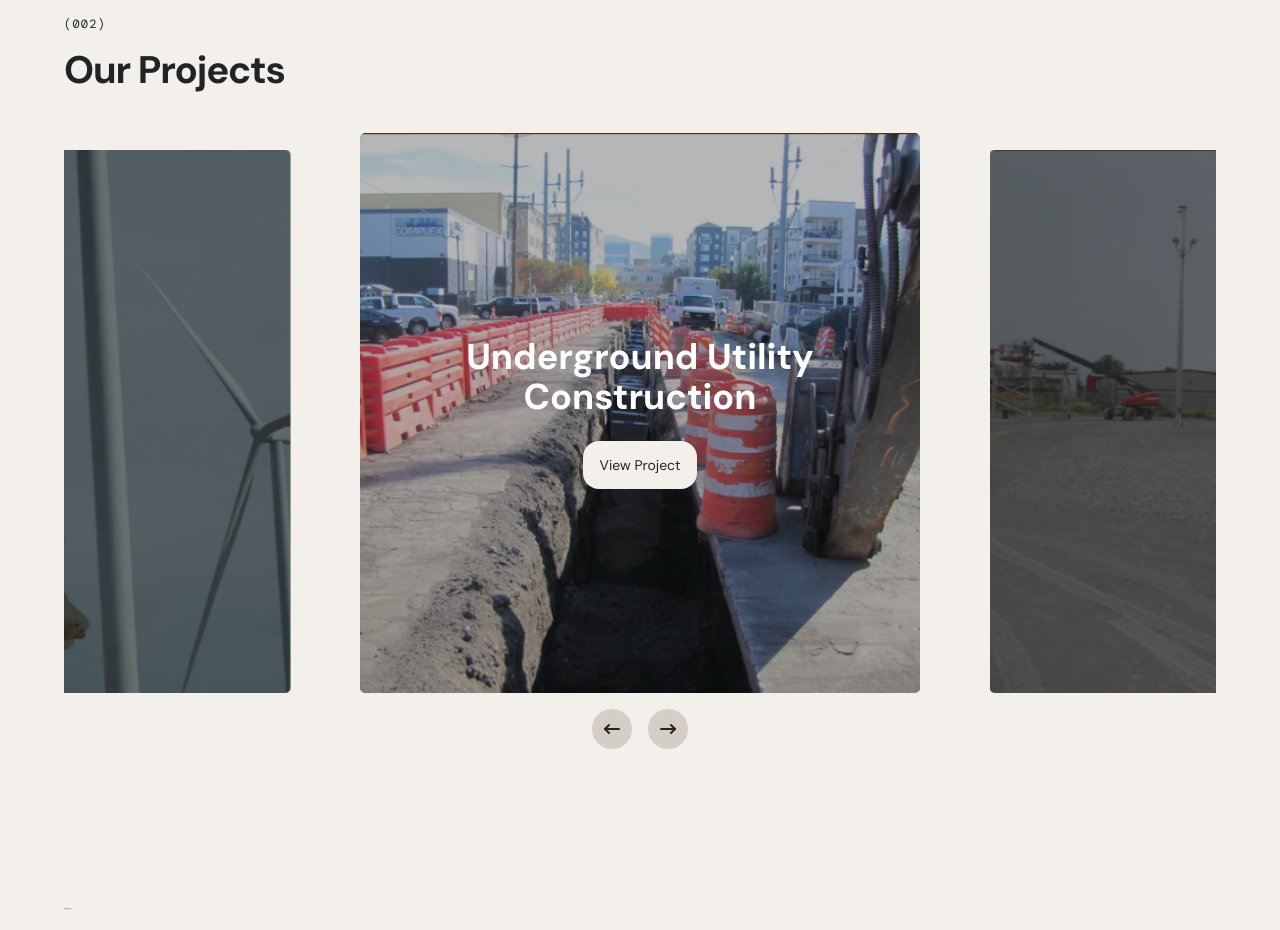
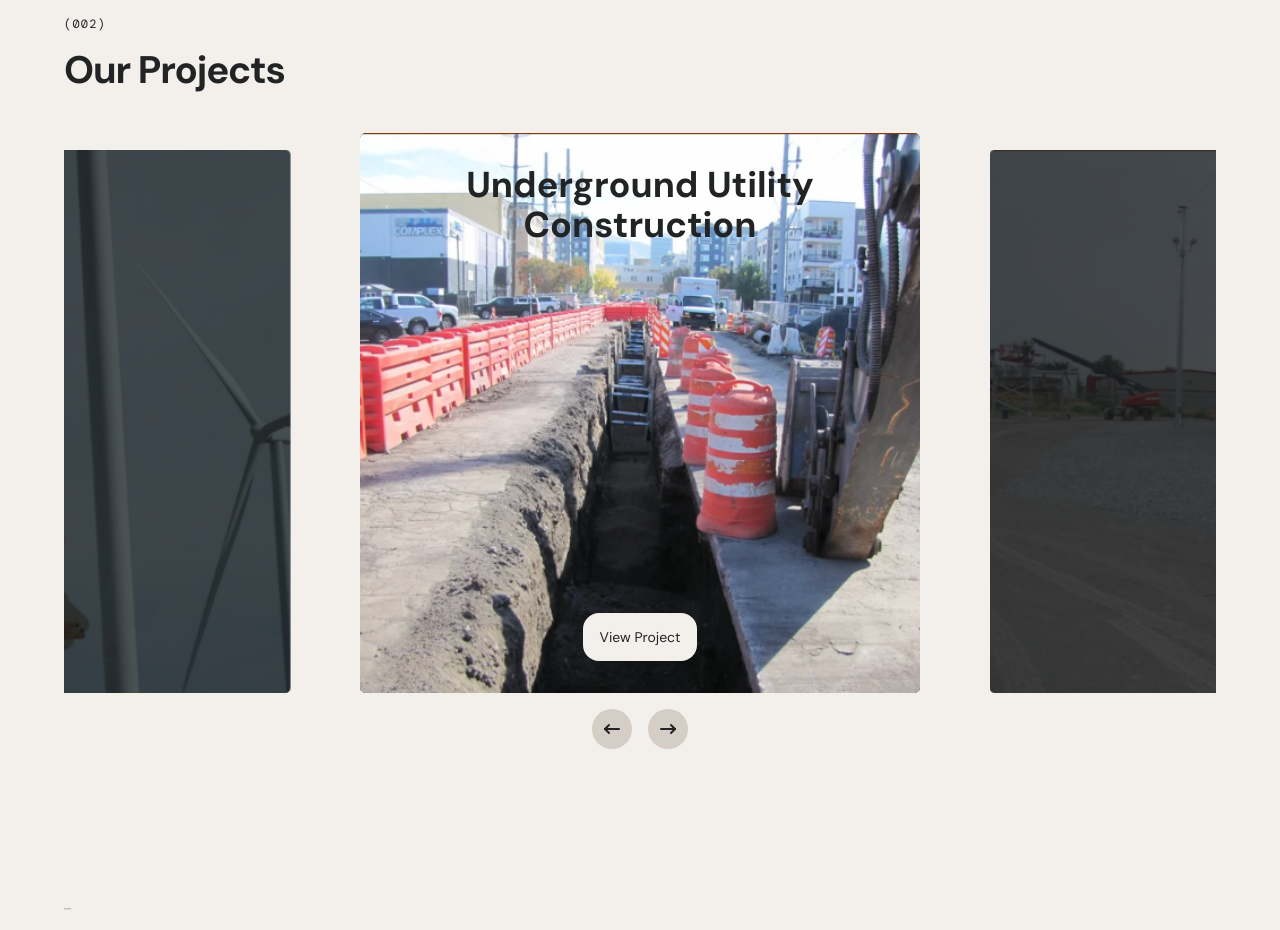
Before and after one commit to NolanBerg/pcubedeng, a Next.js app: page / in a window 1280 px wide. Shown: the part 1180-2110 px from the top of the page. Built offline with nearby package versions, Linux system fonts and the light colour scheme.

Commit message:
fix nextjs navigation for projects page and minor ui

```diff
--- a/app/page.jsx
+++ b/app/page.jsx
@@ -15,8 +15,28 @@ const premiumEase = [0.76, 0, 0.24, 1];
 
 export default function HomePage() {
   const [isLoading, setIsLoading] = useState(true);
+  const [skipPreloader, setSkipPreloader] = useState(false);
 
   useEffect(() => {
+    const hasVisited = sessionStorage.getItem('hasVisited') === 'true';
+
+    if (hasVisited) {
+      // Internal navigation — skip preloader instantly
+      setSkipPreloader(true);
+      setIsLoading(false);
+
+      const scrollTarget = sessionStorage.getItem('scrollTarget');
+      if (scrollTarget) {
+        sessionStorage.removeItem('scrollTarget');
+        requestAnimationFrame(() => {
+          const el = document.querySelector(scrollTarget);
+          if (el) el.scrollIntoView({ behavior: 'instant' });
+        });
+      }
+      return;
+    }
+
+    // Fresh visit — show preloader
     if ('scrollRestoration' in history) {
       history.scrollRestoration = 'manual';
     }
@@ -25,6 +45,7 @@ export default function HomePage() {
     const timer = setTimeout(() => {
       window.scrollTo(0, 0);
       document.body.style.overflow = '';
+      sessionStorage.setItem('hasVisited', 'true');
       setIsLoading(false);
     }, 1800);
     return () => {
@@ -69,12 +90,12 @@ export default function HomePage() {
           <Navbar isLoading={isLoading} premiumEase={premiumEase} />
 
           <motion.div
-            initial={{ opacity: 0, y: 40 }}
+            initial={skipPreloader ? { opacity: 1, y: 0 } : { opacity: 0, y: 40 }}
             animate={{
               opacity: isLoading ? 0 : 1,
               y: isLoading ? 40 : 0,
             }}
-            transition={{ duration: 1, delay: 0.5, ease: premiumEase }}
+            transition={skipPreloader ? { duration: 0 } : { duration: 1, delay: 0.5, ease: premiumEase }}
           >
             <Hero />
             <About />
--- a/app/projects/[slug]/page.jsx
+++ b/app/projects/[slug]/page.jsx
@@ -19,11 +19,8 @@ export default function ProjectPage() {
 
   const handleBackToProjects = (e) => {
     e.preventDefault();
+    sessionStorage.setItem('scrollTarget', '#projects');
     router.push('/');
-    setTimeout(() => {
-      const el = document.querySelector('#projects');
-      if (el) el.scrollIntoView({ behavior: 'smooth' });
-    }, 100);
   };
 
   if (!project) {
--- a/src/components/Carousel.jsx
+++ b/src/components/Carousel.jsx
@@ -43,7 +43,7 @@ const Slide = ({ slide, offset, isCurrent, handleClick }) => {
   return (
     <li
       ref={slideRef}
-      className="absolute top-0 left-0 flex flex-col items-center justify-center text-center text-white w-[70vmin] h-[70vmin] z-10 cursor-pointer [perspective:1200px]"
+      className="absolute top-0 left-0 flex flex-col items-center justify-between pt-[4vmin] pb-[4vmin] text-center w-[70vmin] h-[70vmin] z-10 cursor-pointer [perspective:1200px]"
       onClick={handleClick}
       onMouseMove={handleMouseMove}
       onMouseLeave={handleMouseLeave}
@@ -80,7 +80,7 @@ const Slide = ({ slide, offset, isCurrent, handleClick }) => {
           loading="eager"
           decoding="sync"
         />
-        {isCurrent && (
+        {!isCurrent && (
           <div
             className="absolute inset-0 bg-black/30"
             style={{ transition: 'opacity 1s ease' }}
@@ -88,22 +88,31 @@ const Slide = ({ slide, offset, isCurrent, handleClick }) => {
         )}
       </div>
 
-      <article
-        className="relative p-[4vmin]"
+      <div
+        className="relative px-[4vmin]"
         style={{
           opacity: isCurrent ? 1 : 0,
           visibility: isCurrent ? 'visible' : 'hidden',
           transition: 'opacity 1s ease-in-out',
         }}
       >
-        <h2 className="text-lg md:text-2xl lg:text-4xl font-semibold relative font-sans">
+        <h2 className="text-lg md:text-2xl lg:text-4xl font-semibold relative font-sans text-grey">
           {title}
         </h2>
-        <div className="flex justify-center">
+      </div>
+
+      <div
+        className="relative px-[4vmin]"
+        style={{
+          opacity: isCurrent ? 1 : 0,
+          visibility: isCurrent ? 'visible' : 'hidden',
+          transition: 'opacity 1s ease-in-out',
+        }}
+      >
         <Link
           href={`/projects/${slug}`}
           onClick={(e) => e.stopPropagation()}
-            className="mt-6 px-4 py-2 w-fit mx-auto sm:text-sm text-grey bg-cream h-12 border border-transparent text-xs flex justify-center items-center rounded-2xl hover:opacity-80 focus-visible:ring-2 focus-visible:ring-cream/60 active:scale-[0.97] cursor-pointer no-underline"
+          className="px-4 py-2 w-fit mx-auto sm:text-sm text-grey bg-cream h-12 border border-transparent text-xs flex justify-center items-center rounded-2xl hover:opacity-80 focus-visible:ring-2 focus-visible:ring-cream/60 active:scale-[0.97] cursor-pointer no-underline"
           style={{
             transition: 'opacity 0.2s ease, transform 0.2s ease',
             boxShadow:
@@ -113,7 +122,6 @@ const Slide = ({ slide, offset, isCurrent, handleClick }) => {
           {button}
         </Link>
       </div>
-      </article>
     </li>
   );
 };
--- a/src/components/Footer.jsx
+++ b/src/components/Footer.jsx
@@ -19,11 +19,8 @@ function FooterNavLink({ hash, label }) {
       const el = document.querySelector(hash);
       if (el) el.scrollIntoView({ behavior: 'smooth' });
     } else {
+      sessionStorage.setItem('scrollTarget', hash);
       router.push('/');
-      setTimeout(() => {
-        const el = document.querySelector(hash);
-        if (el) el.scrollIntoView({ behavior: 'smooth' });
-      }, 100);
     }
   };
 
--- a/src/components/Navbar.jsx
+++ b/src/components/Navbar.jsx
@@ -23,12 +23,9 @@ function NavLink({ hash, label }) {
       const el = document.querySelector(hash);
       if (el) el.scrollIntoView({ behavior: 'smooth' });
     } else {
-      // Navigate to homepage, then scroll after render
+      // Navigate to homepage — home page will handle instant scroll
+      sessionStorage.setItem('scrollTarget', hash);
       router.push('/');
-      setTimeout(() => {
-        const el = document.querySelector(hash);
-        if (el) el.scrollIntoView({ behavior: 'smooth' });
-      }, 100);
     }
   };
 
--- a/src/components/Process.jsx
+++ b/src/components/Process.jsx
@@ -41,7 +41,7 @@ export default function Process() {
             {services.map((service) => (
               <div
                 key={service.num}
-                className={`border border-transparent ${Number(service.num) % 2 === 1 ? 'hover:border-brand-brown/60' : 'hover:border-brand-gold/60'} rounded-lg p-6 -m-6 transition-transform duration-300 ease-out hover:scale-105 cursor-default`}
+                className={`border border-transparent hover:border-white/60 rounded-lg p-6 -m-6 transition-transform duration-300 ease-out hover:scale-105 cursor-default`}
               >
                 <p className={`font-mono text-sm mb-4 ${Number(service.num) % 2 === 1 ? 'text-brand-gold' : 'text-brand-brown'}`}>{service.num}</p>
                 <h3 className="text-xl font-bold mb-3">{service.title}</h3>
```
Lines whose indentation alone changed are shown as unchanged.
